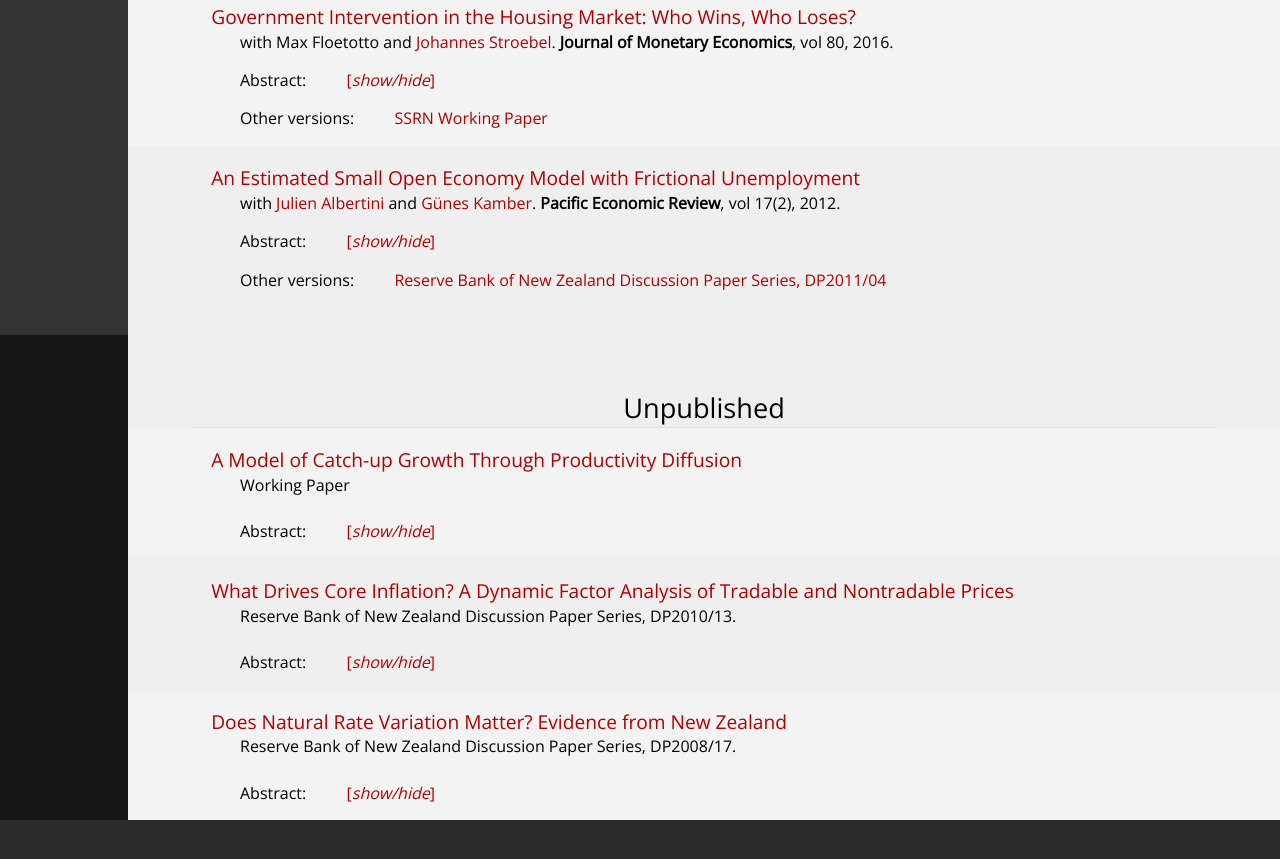
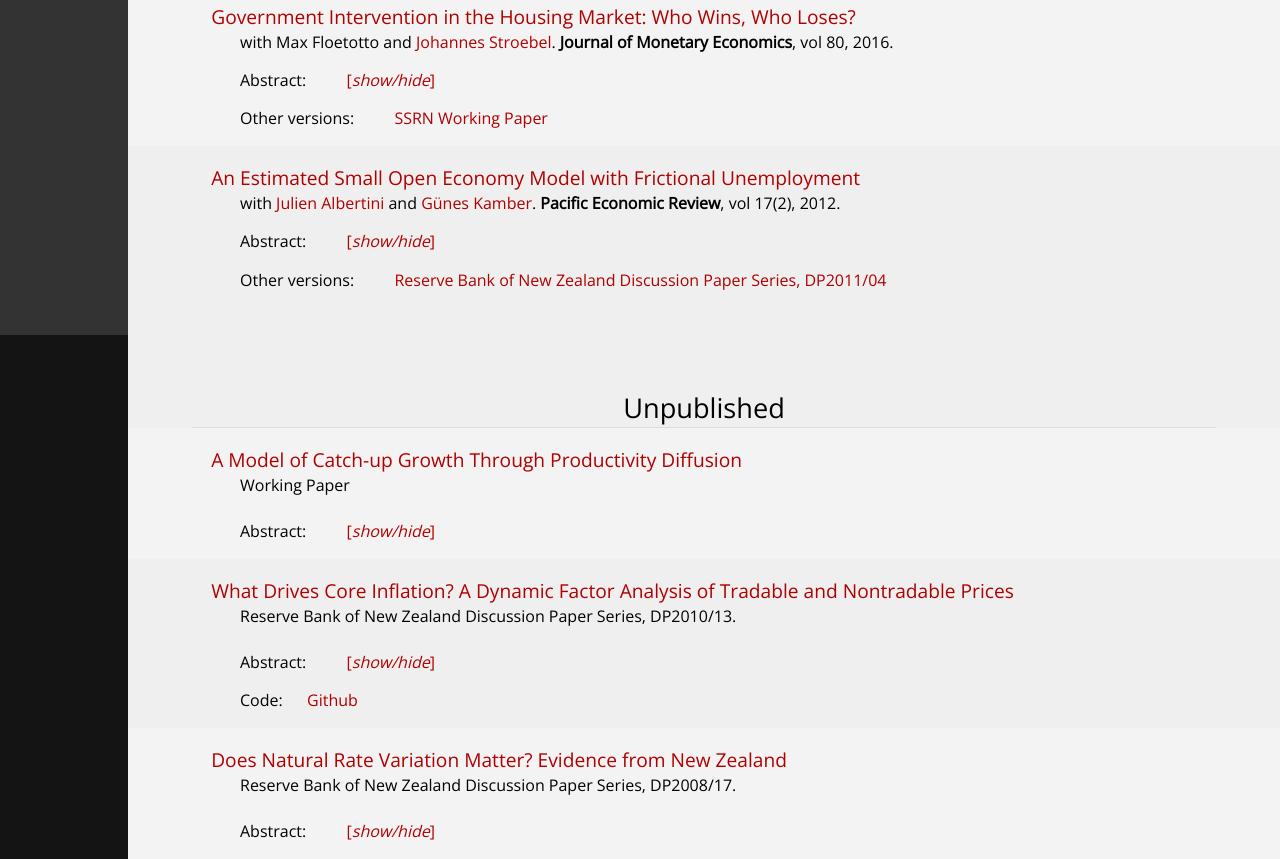
Before and after one commit to michaelkirker/michaelkirker.github.io, a plain HTML site: page research.html in a window 1280 px wide. Shown: the part 465-1324 px from the top of the page. Before the commit the page ends 1285 px from the top, so only its background shows below. Drawn offline with nearby package versions, Linux system fonts and the light colour scheme.

Commit message:
Added link to Core inflation model code on Github

```diff
--- a/research.html
+++ b/research.html
@@ -182,6 +182,10 @@ Your tagline, if any -->
 				</ul>
 				</p>-->
 
+
+				<p  id="paperdescript" style="padding-bottom:1em">Code:	&emsp;			<a href="https://github.com/michaelkirker/Sectoral-Factor-Model-Code">Github</a>
+				</p>
+
 			</div>
 
 
```
